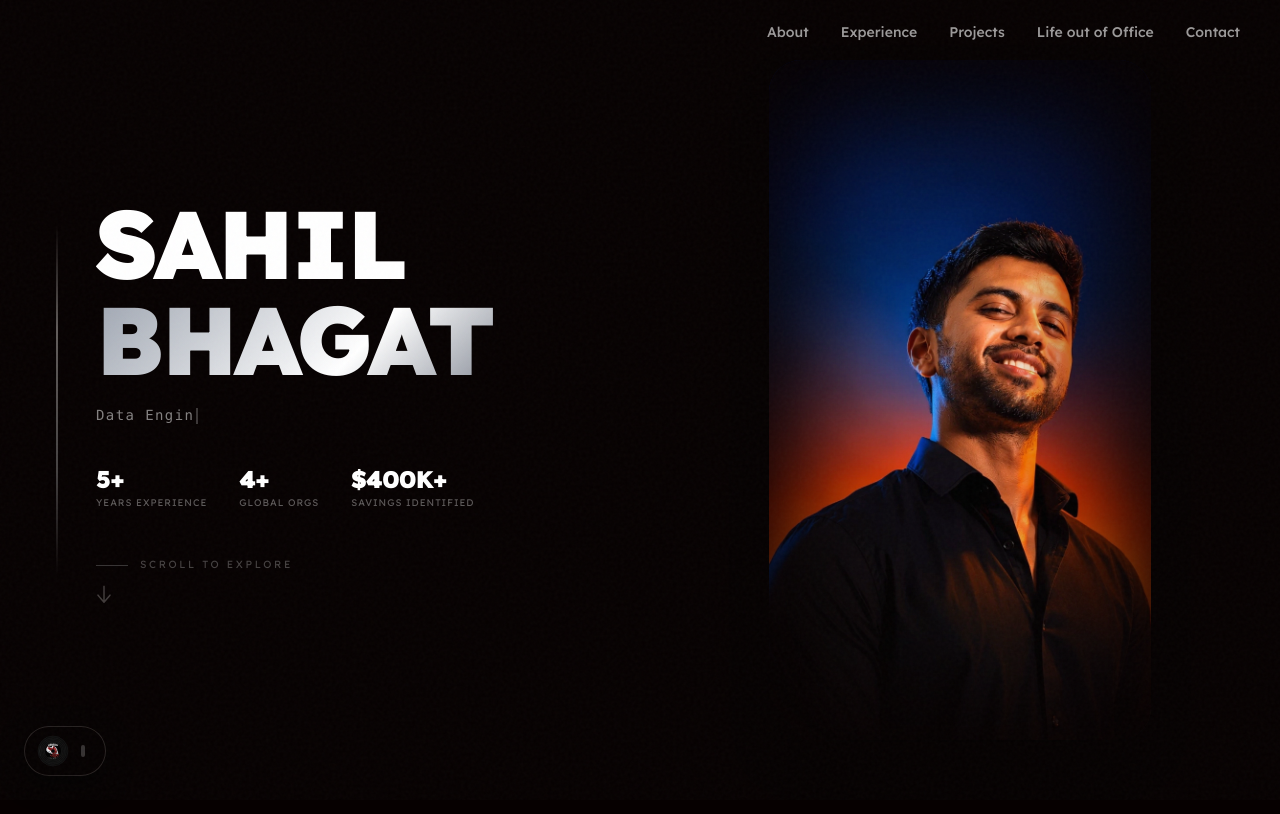
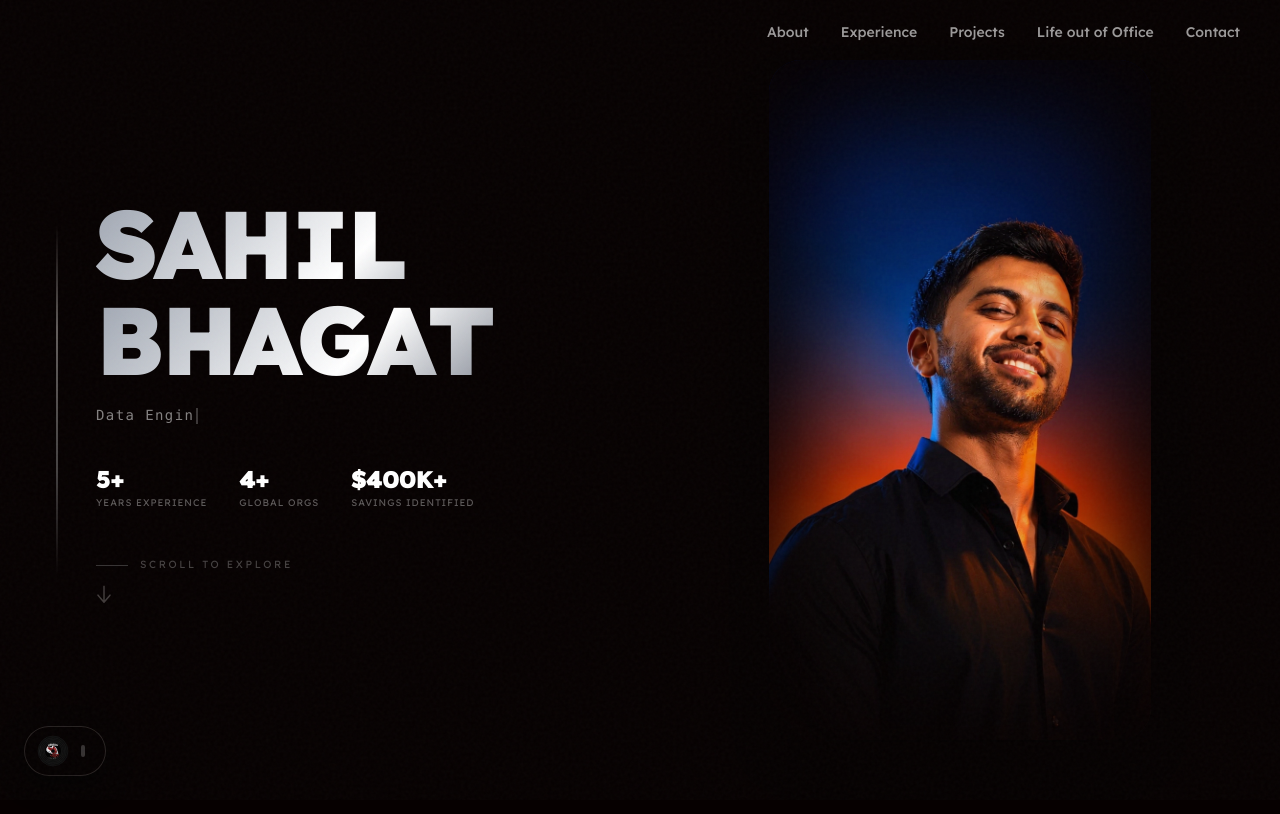
Before and after one commit to sahilbhagat30/Portfolio-Web-Site, a Next.js app: page / in a window 1280 px wide. Shown: the top 814 px of the page. Built offline with nearby package versions, Linux system fonts and the light colour scheme.

Commit message:
style: apply gradient-text effect to first name in hero overlay for consistency

```diff
--- a/src/components/Overlay.tsx
+++ b/src/components/Overlay.tsx
@@ -175,7 +175,7 @@ export default function Overlay() {
                   initial={{ y: "100%", opacity: 0 }}
                   animate={{ y: 0, opacity: 1 }}
                   transition={{ delay: 0.55, duration: 0.9, ease: [0.22, 1, 0.36, 1] }}
-                  className="font-black uppercase leading-none tracking-tight text-white m-0"
+                  className="font-black uppercase leading-none tracking-tight gradient-text m-0"
                   style={{ fontSize: "clamp(2.3rem, 10vw, 6rem)", letterSpacing: "-0.03em" }}
                 >
                   Sahil
```
